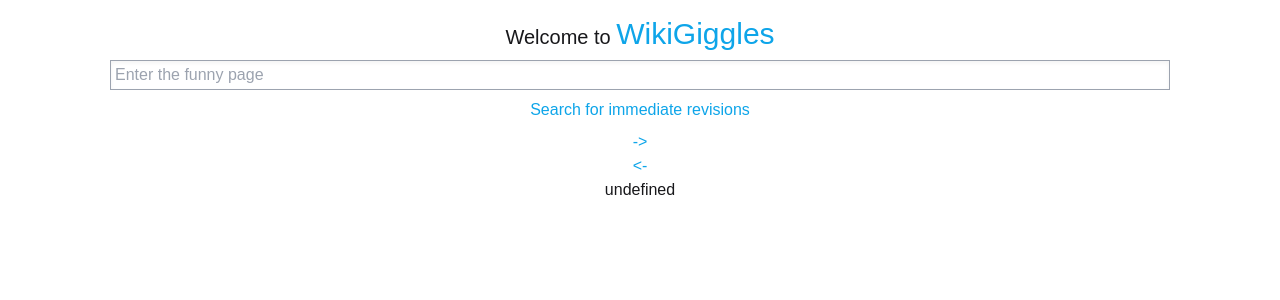
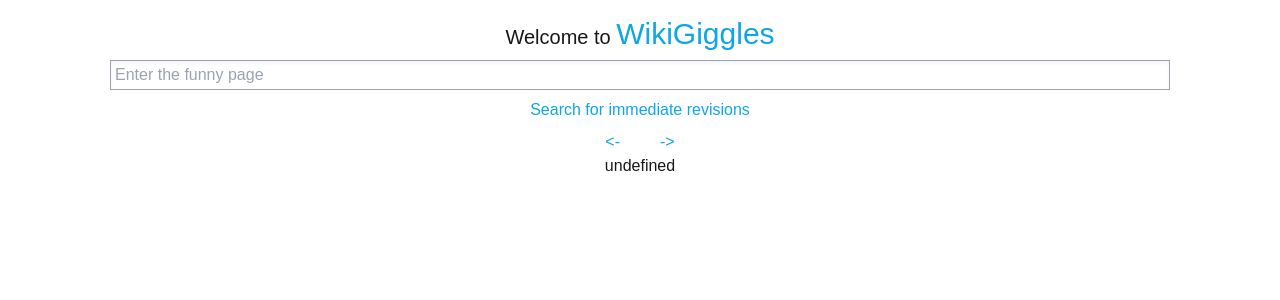
Before and after one commit to Joel-Singh/WikiGiggles, a Svelte app: page / in a window 1280 px wide. Shown: the top 300 px of the page. Built offline with nearby package versions, Linux system fonts and the light colour scheme.

Commit message:
Add nav and improve styling

```diff
--- a/src/components/RevisionDiffSlider.svelte
+++ b/src/components/RevisionDiffSlider.svelte
@@ -26,13 +26,8 @@
   }
 </script>
 
-<div>
-  <button
-    type="button"
-    aria-label="Next funny"
-    on:click={() => changeCurrentIndex(1)}>-&gt;</button
-  >
-
+<div class="flex flex-col w-screen justify-center align-middle items-center">
+  <nav class="text-sky-500 flex flex-row gap-10">
     <button
       type="button"
       aria-label="Previous funny"
@@ -40,8 +35,15 @@
     >
       &lt;-
     </button>
+    <button
+      type="button"
+      aria-label="Next funny"
+      on:click={() => changeCurrentIndex(1)}>-&gt;</button
+    >
 
-  <p>
+  </nav>
+
+  <p class="text-center">
     {#await revisionDiffs[currentIndex]}
       loading diff...
     {:then diff}
@@ -52,18 +54,6 @@
 </div>
 
 <style>
-  div {
-    @apply flex flex-col w-screen justify-center align-middle items-center;
-  }
-
-  p {
-    @apply text-center;
-  }
-
-  button {
-    @apply text-sky-500 w-20;
-  }
-
   button:hover {
     @apply underline;
   }
```
Lines whose indentation alone changed are shown as unchanged.
